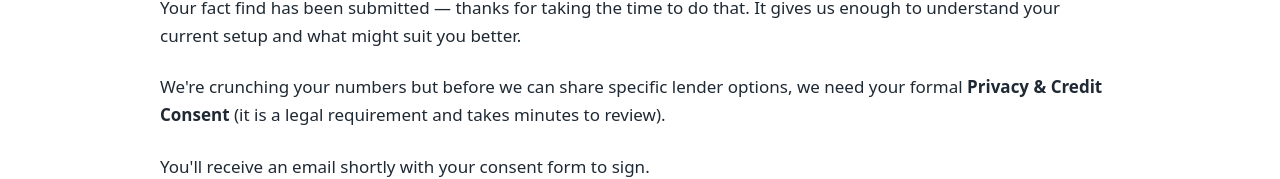
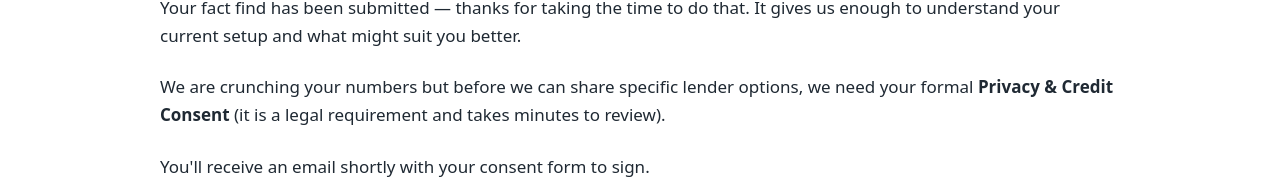
Before and after one commit to RukiDe/sold-nextjs, a Next.js app: page /refinance2-success in a window 1280 px wide. Shown: the part 215-394 px from the top of the page. Built offline with nearby package versions, Linux system fonts and the light colour scheme.

Commit message:
refinance 2 consent form copy changes

```diff
--- a/app/refinance2-success/page.tsx
+++ b/app/refinance2-success/page.tsx
@@ -17,7 +17,7 @@ export default function Refinance2SuccessPage() {
             </p>
 
             <p>
-              We're crunching your numbers but before we can share specific lender options, we need
+              We are crunching your numbers but before we can share specific lender options, we need
               your formal <strong>Privacy &amp; Credit Consent</strong> (it is a
               legal requirement and takes minutes to review).
             </p>
```
